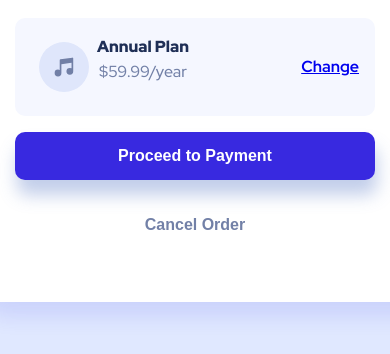
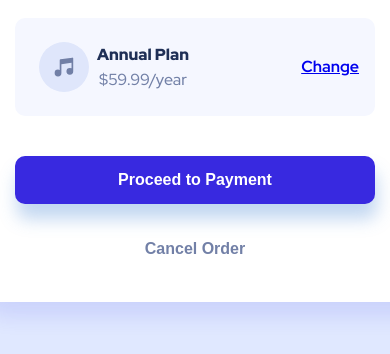
Before and after one commit to CoraLay/OrderSummary, a plain HTML site: page index.html in a window 390 px wide. Shown: the part 470-824 px from the top of the page. Drawn offline with Linux system fonts and the light colour scheme.

Commit message:
correções de layout responsivo

```diff
--- a/style.css
+++ b/style.css
@@ -92,6 +92,7 @@ body {
   flex-direction: row;
   line-height: 25px;
   justify-content: space-between;
+  align-items: center;
 }
 
 .music {
@@ -110,7 +111,7 @@ body {
 }
 
 .buttons {
-  margin-top: 1em;
+  margin-top: 2.5em;
 }
 
 button {
@@ -125,7 +126,7 @@ button {
 #ok {
   background-color: var(--bright-blue);
   color: white;
-  box-shadow: 2px 15px 17px rgba(79, 116, 194, 0.349);
+  box-shadow: 2px 15px 17px rgba(81, 139, 216, 0.349);
 }
 
 #ok:hover {
```
